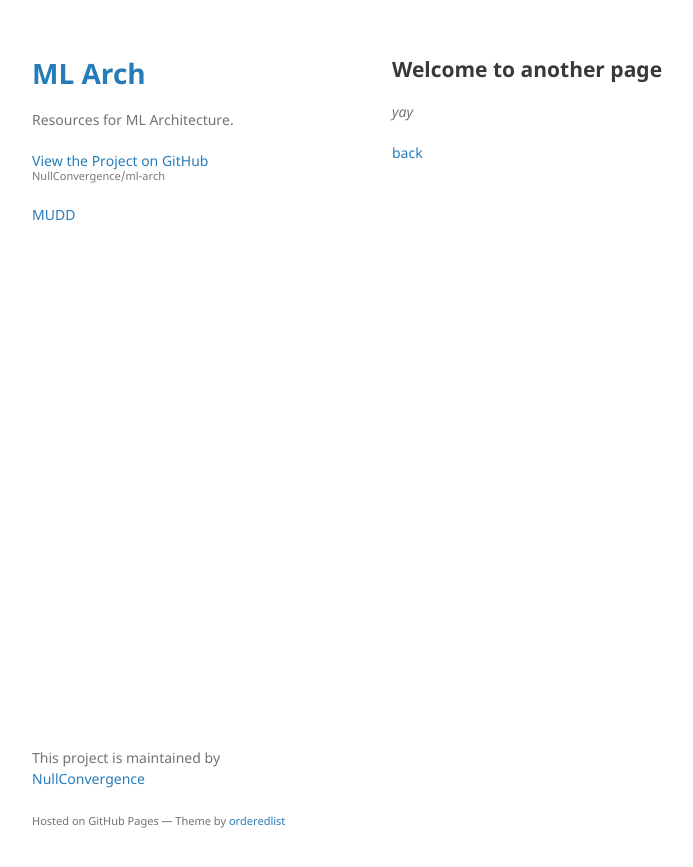
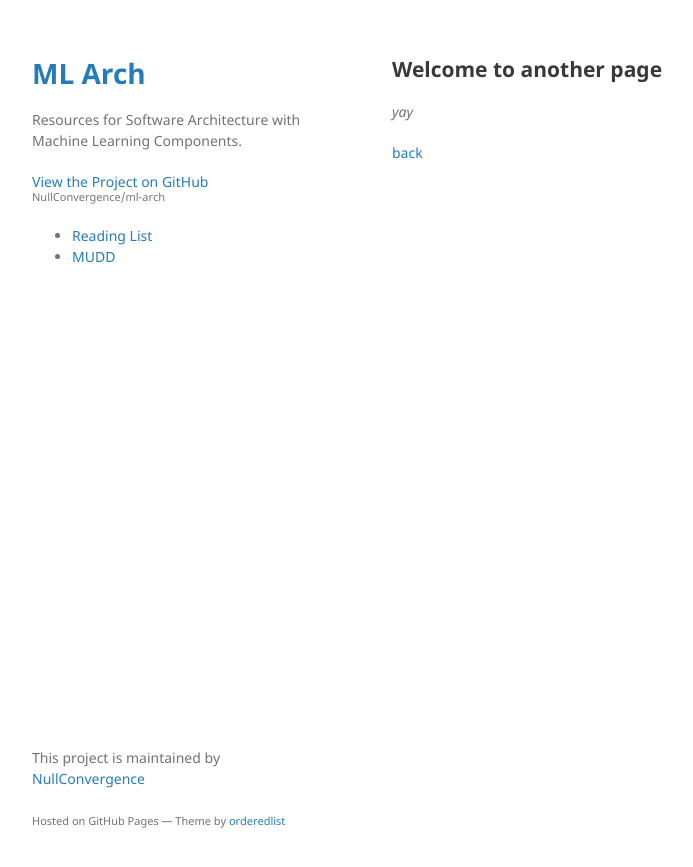
Before and after one commit to NullConvergence/ml-arch, a Jekyll site: the page built from another-page.md, in a window 1280 px wide. Shown: the top 867 px of the page, without its empty margins (178-871 px from the left). Built offline with Jekyll 4.4.1, drawn with Linux system fonts in a browser that asks for light colours; our own code applies the rules of GitHub Pages for plain Markdown files.

Commit message:
Added reading list

```diff
--- a/_config.yml
+++ b/_config.yml
@@ -1,6 +1,6 @@
 title: ML Arch
 logo: #
-description: Resources for ML Architecture.
+description: Resources for Software Architecture with Machine Learning Components.
 show_downloads: false
 google_analytics:
 theme: jekyll-theme-minimal
--- a/_layouts/default.html
+++ b/_layouts/default.html
@@ -22,6 +22,8 @@
 
         <p>{{ site.description | default: site.github.project_tagline }}</p>
 
+
+
         {% if site.github.is_project_page %}
         <p class="view"><a href="{{ site.github.repository_url }}">View the Project on GitHub <small>{{ site.github.repository_nwo }}</small></a></p>
         {% endif %}
@@ -30,9 +32,11 @@
         <p class="view"><a href="{{ site.github.owner_url }}">View My GitHub Profile</a></p>
         {% endif %}
 
-        {% if site.mudd_link %}
-        <p class="view"><a href="{{ }}">MUDD</a></p>
-        {% endif %}
+        <ul>
+          <li>  <a href="/pages/reading_list">Reading List</a> </li>
+          <li> <a href="/pages/mudd">MUDD</a></li>
+        </ul>
+
 
 
 
```
Also changed, not shown: pages/mudd.md (added, +5 -0 lines), pages/reading_list.md (added, +37 -0 lines), README.md, 1 other file.
